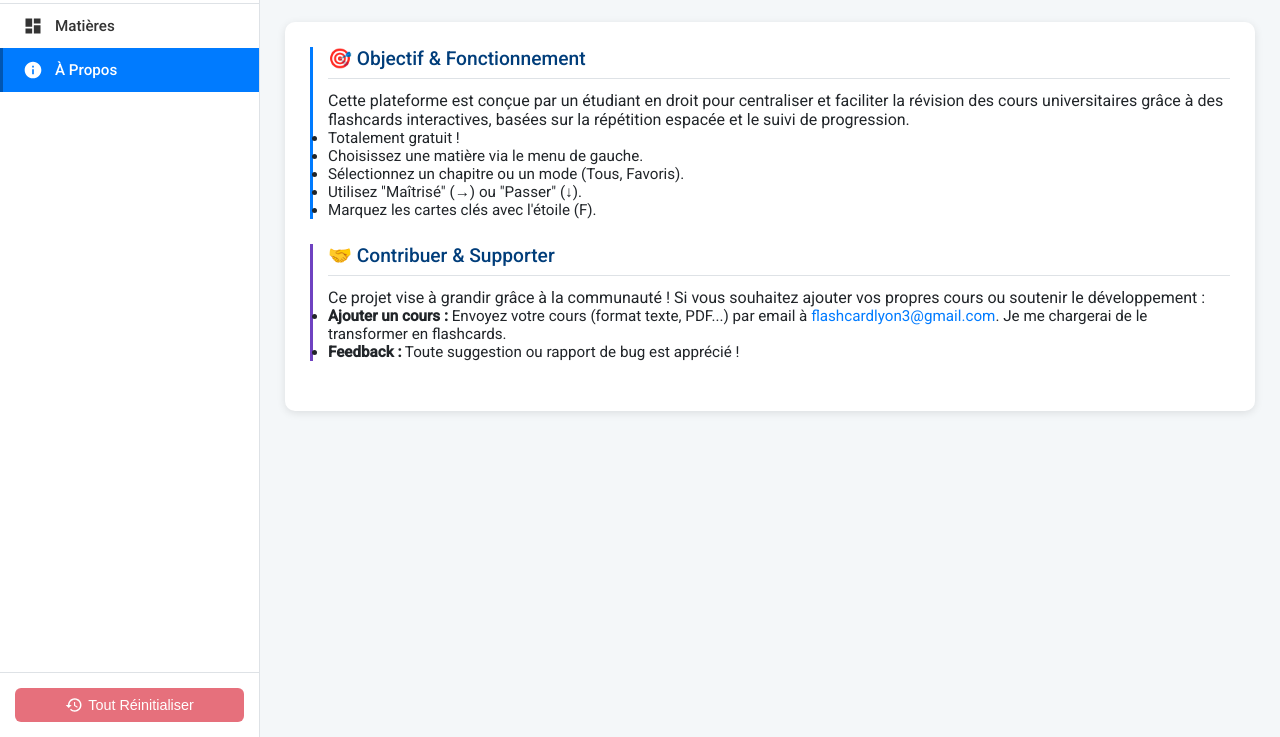
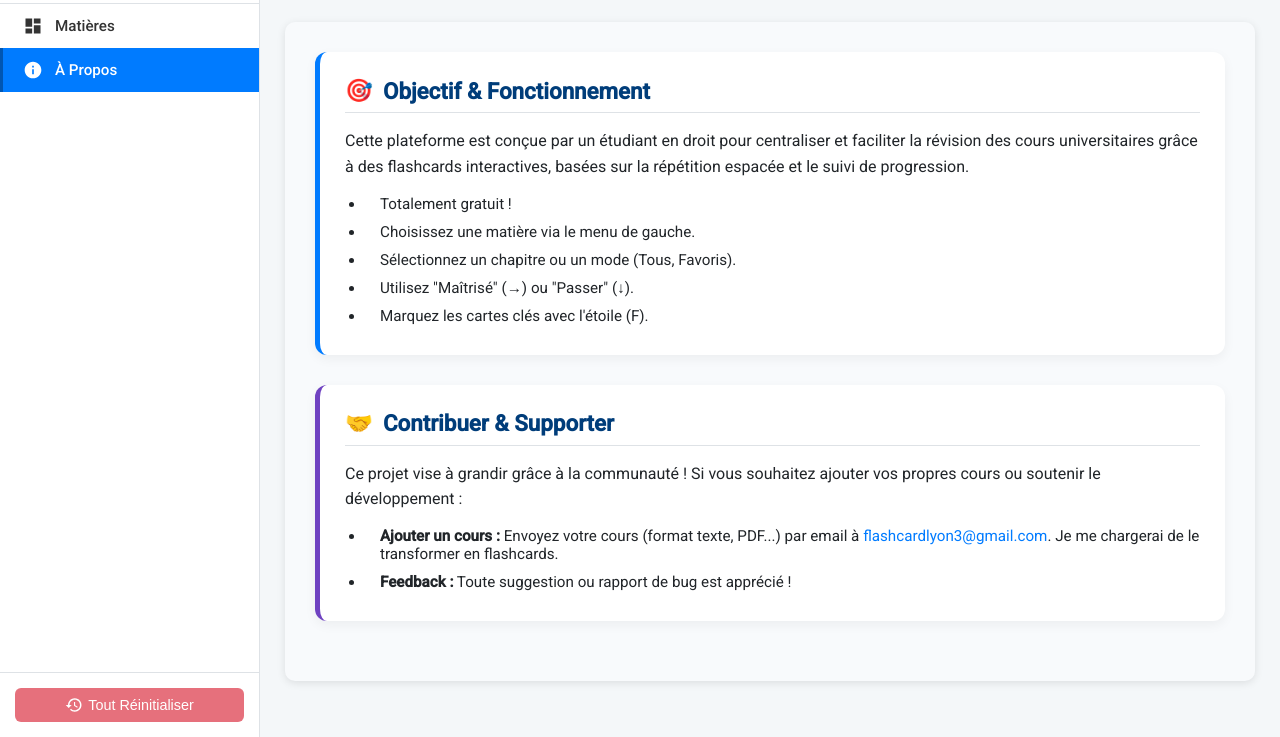
Before and after one commit to Baptistte/flashCard, a plain HTML site: page index.html in a window 1280 px wide. Both pictures are taken after a click on the link "À Propos". Shown: the part 63-800 px from the top of the page. Drawn offline with Linux system fonts and the light colour scheme.

Commit message:
Mise en prod groupe

```diff
--- a/css/04-subject-selection-dashboard.css
+++ b/css/04-subject-selection-dashboard.css
@@ -16,7 +16,8 @@
 
 .subject-buttons-grid {
     display: grid;
-    grid-template-columns: repeat(auto-fit, minmax(280px, 1fr));
+    grid-template-columns: repeat(auto-fit, minmax(min(100%, max(280px, 30%)), 1fr));
+
     gap: 20px;
     width: 100%;
 }
@@ -65,29 +66,69 @@
 }
 
 
+#about-section {
+    padding: 30px;
+    background-color: #f8fafc;
+}
+
 #about-section .info-widget,
 #about-section .contribution-widget {
-    background-color: transparent;
+    background-color: #ffffff;
     border: none;
-    box-shadow: none;
-    padding: 0;
-    margin-top: 0;
-    margin-bottom: 25px;
-    width: 100%;
+    border-left: 5px solid var(--button-primary-bg);
+    border-radius: 12px;
+    padding: 25px 25px 20px 25px;
+    box-shadow: 0 4px 12px rgba(0,0,0,0.05);
+    margin-bottom: 30px;
+    transition: transform 0.2s ease, box-shadow 0.2s ease;
 }
-#about-section .info-widget { border-left: 3px solid var(--button-primary-bg); padding-left: 15px;}
-#about-section .contribution-widget { border-left: 3px solid var(--button-favorite-bg); padding-left: 15px;}
 
+#about-section .contribution-widget {
+    border-left-color: var(--button-favorite-bg);
+}
+
+#about-section .info-widget:hover,
+#about-section .contribution-widget:hover {
+    transform: translateY(-3px);
+    box-shadow: 0 8px 20px rgba(0,0,0,0.08);
+}
 
 #about-section .info-widget h3,
 #about-section .contribution-widget h3 {
-    font-size: 1.2em;
-    margin-bottom: 12px;
+    font-size: 1.4em;
+    font-weight: 700;
+    color: var(--header-color);
+    margin-bottom: 15px;
+    display: flex;
+    align-items: center;
+    gap: 10px;
+    border-bottom: 1px solid var(--border-color);
     padding-bottom: 8px;
-    border-bottom: 1px solid var(--border-color);
 }
 
-#about-section .info-widget ul li,
-#about-section .contribution-widget ul li {
+#about-section .info-widget p,
+#about-section .contribution-widget p {
+    font-size: 1em;
+    color: var(--text-color);
+    line-height: 1.6;
+    margin-bottom: 15px;
+}
+
+#about-section ul {
+    padding-left: 20px;
+    margin: 0;
+}
+
+#about-section ul li {
+    margin-bottom: 10px;
     font-size: 0.95em;
+    position: relative;
+    padding-left: 15px;
 }
+
+#about-section ul li::before {
+    position: absolute;
+    left: 0;
+    color: var(--button-primary-bg);
+    font-weight: bold;
+}
--- a/css/07-controls-dashboard.css
+++ b/css/07-controls-dashboard.css
@@ -91,3 +91,32 @@
 .utility-button.reset-button:hover:not(:disabled) {
     background-color: var(--button-reset-hover-bg);
 }
+
+/* === AJUSTER LA RESPONSIVITÉ === */
+/* Sur les écrans plus petits, 50% peut être trop étroit */
+@media (max-width: 992px) { /* Ajustez ce breakpoint si nécessaire */
+    .controls {
+        max-width: 75%; /* Augmente la largeur max */
+    }
+}
+
+@media (max-width: 768px) {
+    .controls {
+        max-width: 90%; /* Encore plus large sur tablettes */
+        flex-wrap: wrap; /* Important de garder ça */
+    }
+    /* Les styles existants pour .match-pass-group en tablette devraient rester */
+    .match-pass-group { flex-basis: 100%; margin-top: 8px; }
+}
+
+@media (max-width: 480px) {
+    .controls {
+        max-width: 100%; /* Prend toute la largeur sur mobile */
+        display: block; /* Revenir à l'empilement si flex ne marche plus bien */
+         margin-left: 0; /* Annuler le centrage auto si display: block */
+         margin-right: 0;
+    }
+    /* Les styles existants pour les boutons en mobile doivent être réappliqués/vérifiés */
+     .nav-button, .utility-button, .match-pass-group button { width: 100%; margin-bottom: 8px; font-size: 0.9em; }
+     .match-pass-group { display: flex; width: 100%; gap: 8px; margin-top: 0; }
+}
```
Also changed, not shown: index.html (+1 -0 lines).
